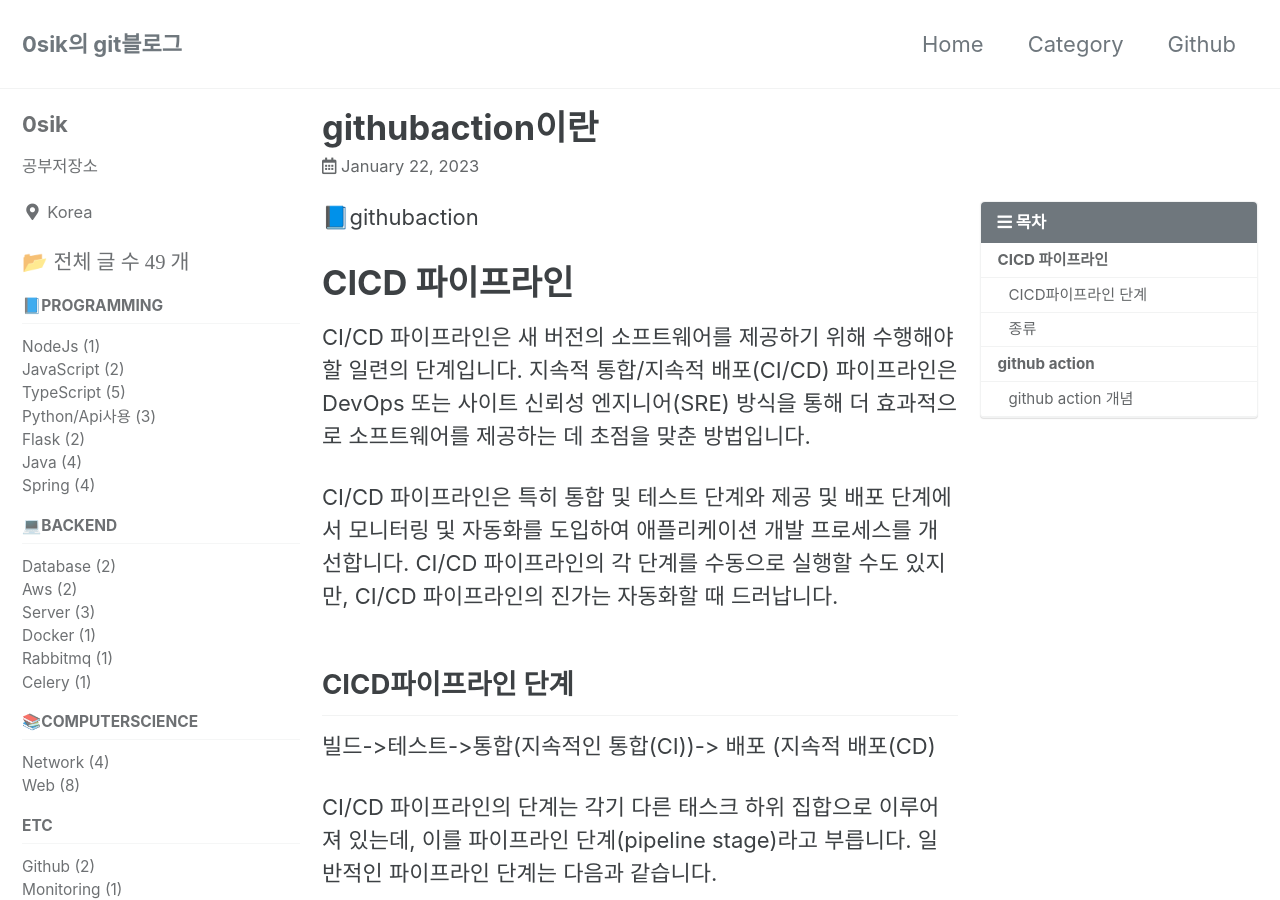
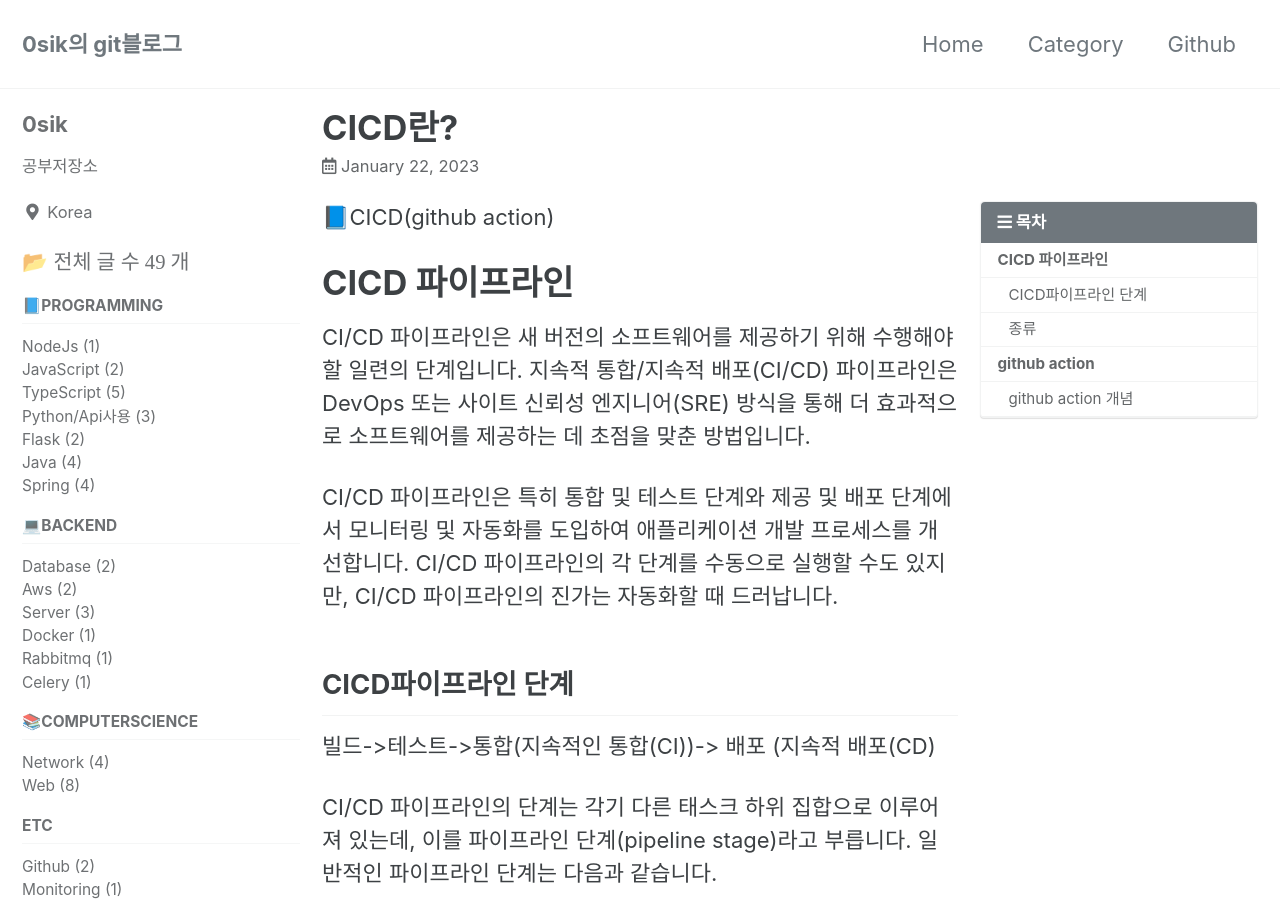
Before and after one commit to 0sik/0sik.github.io, a Jekyll site: the page built from _posts/2023-01-22-CICD githubaction.md, in a window 1280 px wide and 900 px high. Built offline with Jekyll 4.4.1, drawn with Linux system fonts in a browser that asks for light colours; cached includes are drawn as plain includes.

Commit message:
docs : cicd 이름수정

```diff
--- a/_includes/nav_list_main
+++ b/_includes/nav_list_main
@@ -151,15 +151,15 @@
             </ul>
             <ul>
                 {% for category in site.categories %}
-                    {% if category[0] == "postman" %}
-                        <li><a href="/categories/postman" class="">Postman ({{category[1].size}})</a></li>
+                    {% if category[0] == "cicd" %}
+                        <li><a href="/categories/cicd" class="">CICD ({{category[1].size}})</a></li>
                     {% endif %}
                 {% endfor %}
             </ul>
             <ul>
                 {% for category in site.categories %}
-                    {% if category[0] == "cicd" %}
-                        <li><a href="/categories/cicd" class="">CICD ({{category[1].size}})</a></li>
+                    {% if category[0] == "postman" %}
+                        <li><a href="/categories/postman" class="">Postman ({{category[1].size}})</a></li>
                     {% endif %}
                 {% endfor %}
             </ul>
--- a/_posts/2023-01-22-CICD githubaction.md
+++ b/_posts/2023-01-22-CICD githubaction.md
@@ -1,15 +1,15 @@
 ---
 layout: single
-title: "githubaction이란"
+title: "CICD란?"
 toc: true
 toc_sticky: true
 toc_label: "목차"
-categories: CICD
+categories: cicd
 toc_icon: "bars"
-tags: [CICD]
+tags: [cicd]
 ---
 
-📘githubaction
+📘CICD(github action)
 
 # CICD 파이프라인
 
```
